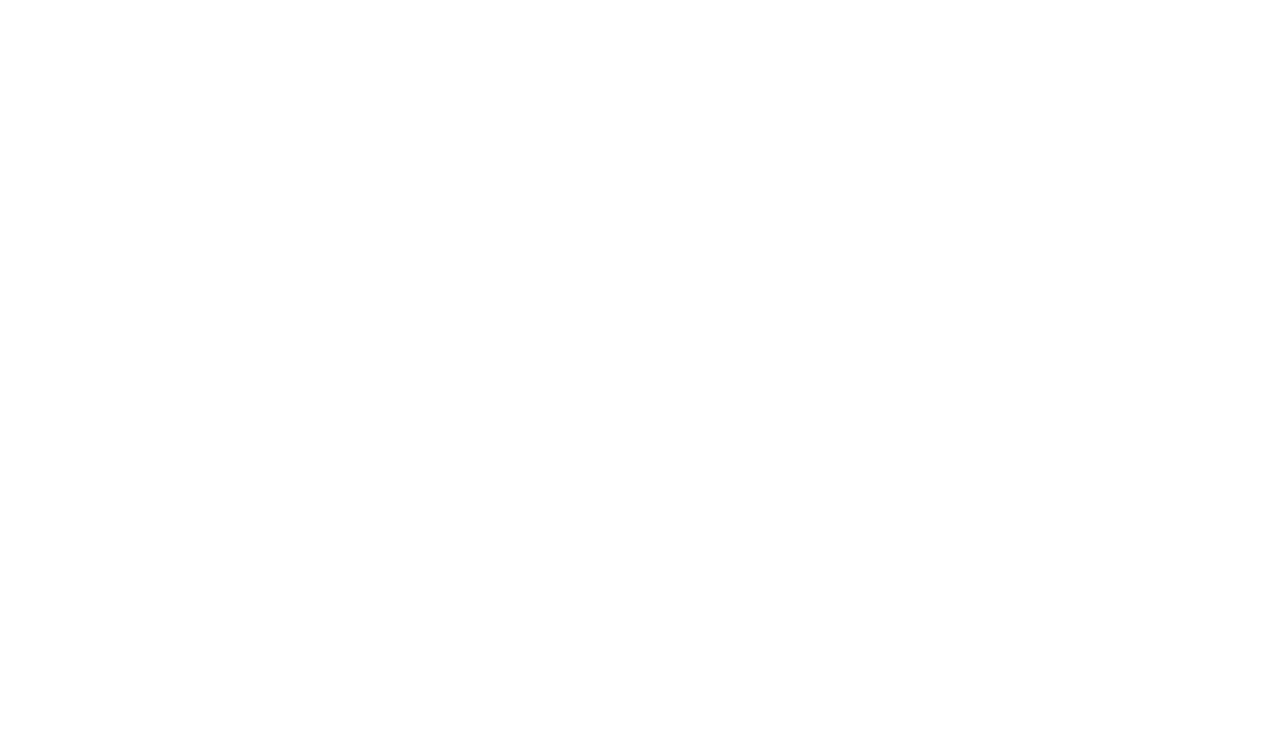
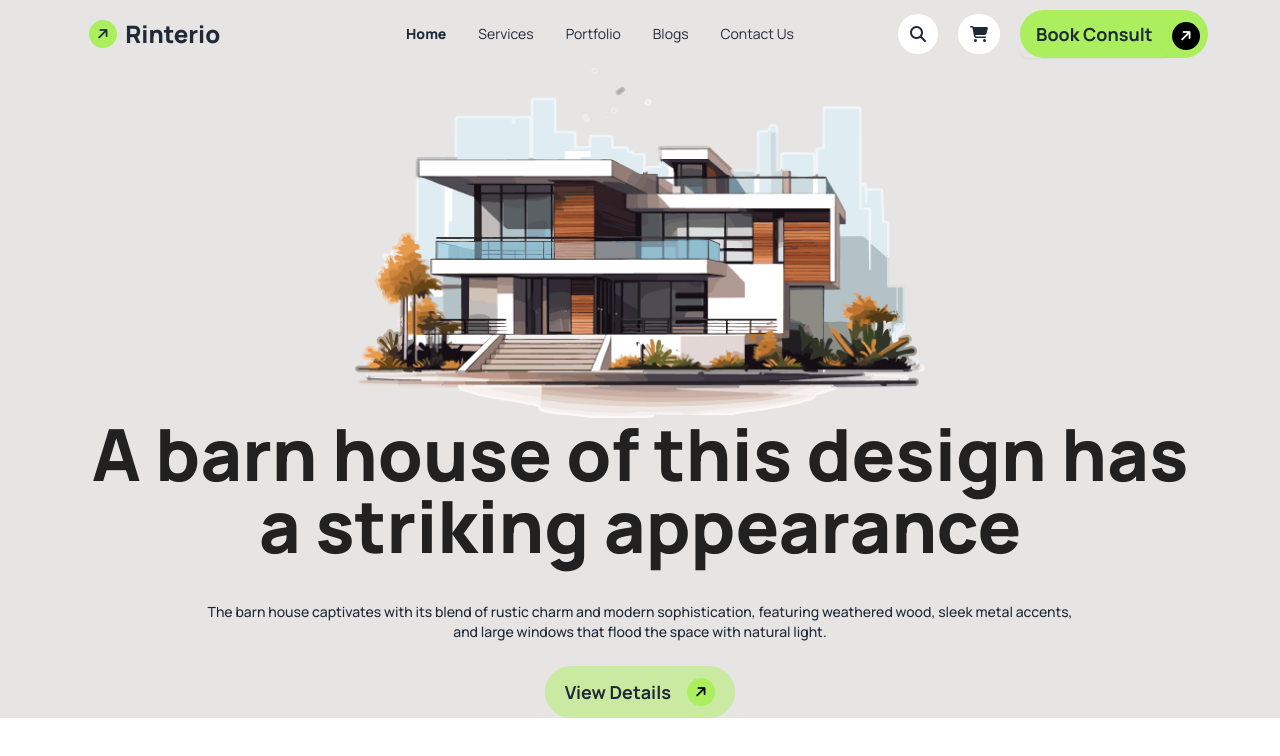
Before and after one commit to Sabbir-663/assignment-003, a plain HTML site: page index.html in a window 1280 px wide. Drawn offline with nearby package versions, Linux system fonts and the light colour scheme.

Commit message:
header section done

```diff
--- a/index.html
+++ b/index.html
@@ -1,11 +1,133 @@
 <!DOCTYPE html>
-<html lang="en">
+<html lang="en" data-theme="light">
 <head>
     <meta charset="UTF-8">
     <meta name="viewport" content="width=device-width, initial-scale=1.0">
     <title>Assignment 3</title>
-</head>
-<body>
+
+    <script src="https://kit.fontawesome.com/5b2aa460a7.js" crossorigin="anonymous"></script>
+     <link rel="preconnect" href="https://fonts.googleapis.com">
+    <link rel="preconnect" href="https://fonts.gstatic.com" crossorigin>
+    <link href="https://fonts.googleapis.com/css2?family=Manrope:wght@200..800&display=swap" rel="stylesheet">
+
+
+
+
+
+    <script src="https://cdn.tailwindcss.com"></script>
+
+
+    <link href="https://cdn.jsdelivr.net/npm/daisyui@4.12.10/dist/full.min.css" rel="stylesheet" type="text/css" />
+
+
+<script src="https://cdn.tailwindcss.com"></script>
+
+    <!-- Font Name -->
+    <script>
+        tailwind.config = {
+          theme: {
+            extend: {
+              colors: {
+                clifford: '#da373d'
+              },
+              fontFamily:{
+                manrope:["Manrope", 'sans-serif']
+            }
+          }
+        }
+      }
+      </script>
+
+    </head>
+
+
+<body class="font-manrope bg-stone-200">
+
+<header class="max-w-6xl mx-auto mb-20 ">
+
+  <!-- Nav part --><!-- Nav part --><!-- Nav part --><!-- Nav part --><!-- Nav part --><!-- Nav part --><!-- Nav part -->
+
+<nav>
+  <div class="navbar ">
+    <div class="navbar-start">
+
+      <a class="btn btn-ghost text-xl">
+
+        <i class="fa-solid fa-arrow-right bg-[#ABEF5F] rounded-full py-1 px-2 -rotate-45 text-sm"></i>
+         <h1 class="font-extrabold text-2xl">Rinterio</h1>
+      </a>
+    </div>
+    <div class="navbar-center hidden lg:flex mr-20 ">
+      <ul class="menu menu-horizontal px-1">
+        <li class="font-extrabold"><a>Home</a></li>
+        <li><a>Services</a></li>
+        <li><a>Portfolio</a></li>
+        <li><a>Blogs</a></li>
+        <li><a>Contact Us </a></li>
+      </ul>
+    </div>
+    <div class="navbar-end  ">
+      <div class="hidden lg:flex">
+        <i class="fa-solid fa-magnifying-glass mr-5  bg-white rounded-full p-3"></i>
+        <i class="fa-solid fa-cart-shopping mr-5 bg-white rounded-full p-3"></i>
+      </div>
+
+     <div class="bg-[#ABEF5F] pr-2 rounded-full hidden lg:inline">
+      <a class="btn bg-transparent border-none font-bold text-lg">Book Consult</a>
+      <i class="fa-solid fa-arrow-right bg-[#000000] rounded-full py-1 px-2  text-sm -rotate-45 text-white"></i>
+     </div>
+
+     <div class="md:hidden">
+       <i class="fa-solid fa-bars  bg-white rounded-full p-3 "></i>
+
+     </div>
+
+    </div>
+  </div>
+</nav>
+
+<!-- Header Part --><!-- Header Part --><!-- Header Part --><!-- Header Part --><!-- Header Part --><!-- Header Part -->
+<section class="text-center">
+  <div>
+    <img class="mx-auto" src="./assets/banner.png" alt="">
+  </div>
+  <div>
+    <h1 class="md:text-7xl text-4xl font-black text-[#212121] mb-10 px-5">A barn house of this design has a striking appearance</h1>
+    <p class="md:text-md text-sm font-medium mb-6 px-6 w-4/5 mx-auto">The barn house captivates with its blend of rustic charm and modern sophistication, featuring weathered wood, sleek metal accents, and large windows that flood the space with natural light.</p>
+
+     <!-- <button class="bg-[#ABEF5F80]  sm:px-60 sm:py-6 md:py-3 md:px-5 rounded-full flex space-x-4 m-auto">
+      <p class="sm:text-sm  md:text-lg font-bold">View Details</p>
+      <i class="fa-solid fa-arrow-right bg-[#ABEF5F] rounded-full py-1 px-2  text-sm -rotate-45 text-black"></i>
+     </button> -->
+
+     <button class="bg-[#ABEF5F80] py-3 px-5 rounded-full hidden md:flex space-x-4 m-auto">
+      <p class="text-lg font-bold">View Details</p>
+      <i class="fa-solid fa-arrow-right bg-[#ABEF5F] rounded-full py-1 px-2  text-sm -rotate-45 text-black"></i>
+     </button>
+
+     <div class="bg-[#ABEF5F80]  rounded-full md:hidden">
+      <a class="btn bg-transparent border-none font-bold text-sm">View Details</a>
+      <i class="fa-solid fa-arrow-right bg-[#ABEF5F] rounded-full py-1 px-2  text-sm -rotate-45 text-black"></i>
+     </div>
+
+
+
+
+  </div>
+
+</section>
+
+</header>
+<main>
+
+
+
+
+
+</main>
+<footer>
+
+</footer>
 
 </body>
 </html>
```
Also changed, not shown: tailwind.config.js (added, +8 -0 lines).
